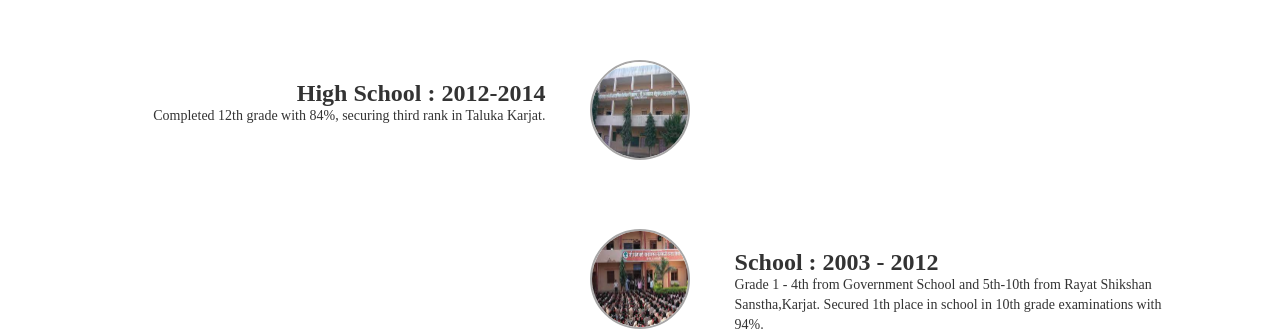
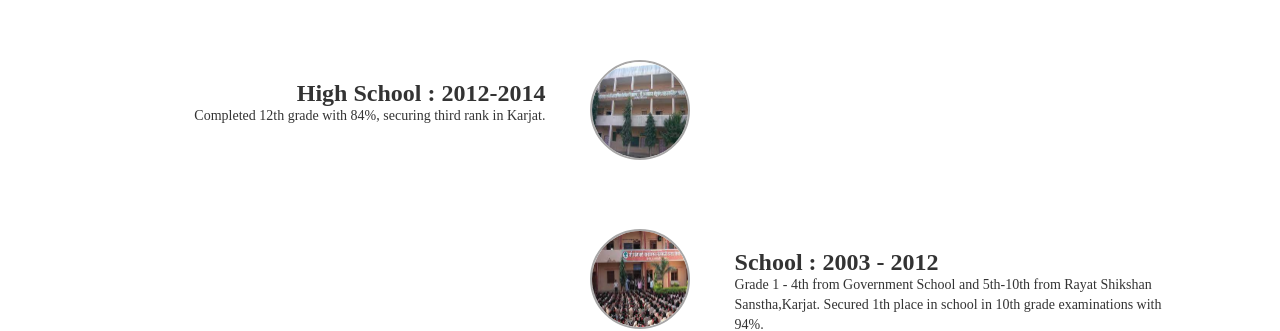
Before and after one commit to prachisudrik/prachisudrik.github.io, a Jekyll site: the page built from index.html, in a window 1280 px wide and 900 px high, scrolled down 1693 px. Shown: the part 152-483 px from the top of the window. Built offline with Jekyll 4.4.1, drawn with Linux system fonts in a browser that asks for light colours; nearby versions of some CDN libraries; some web fonts are replaced.

Commit message:
Update timeline.yml

```diff
--- a/_data/timeline.yml
+++ b/_data/timeline.yml
@@ -13,7 +13,7 @@
     background_color: #E7235E
 
 - title: "High School : 2012-2014"
-  description: Completed 12th grade with 84%, securing third rank in Taluka Karjat.
+  description: Completed 12th grade with 84%, securing third rank in Karjat.
   additional_classes: slideInRight
   icon:
       src: /images/hschool.jpg
```
